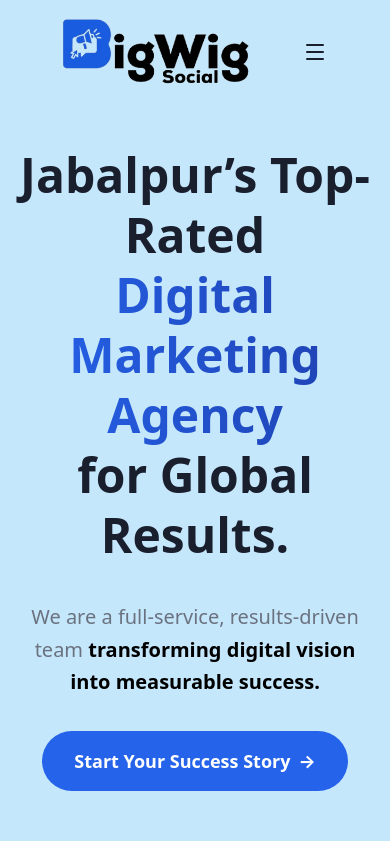
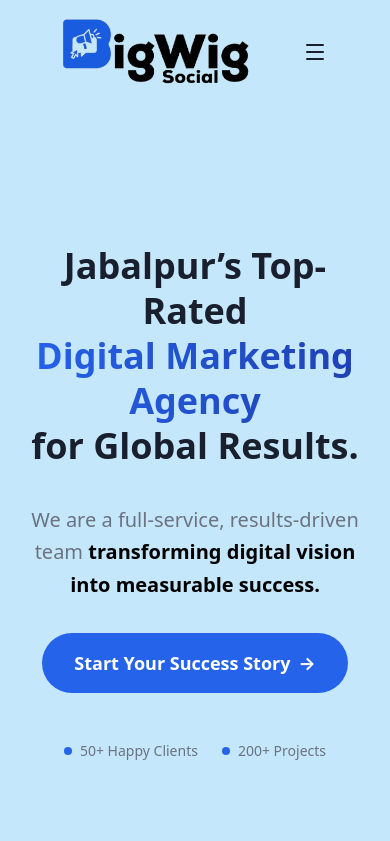
Before and after one commit to shubhworks/bigwigsocial, a Next.js app in the folder apps/frontend/: page / in a window 390 px wide. Shown: the top 841 px of the page. Built offline with nearby package versions, Linux system fonts and the light colour scheme.

Commit message:
size decresead a little

```diff
--- a/apps/frontend/components/hero.tsx
+++ b/apps/frontend/components/hero.tsx
@@ -44,7 +44,7 @@ export default function Hero() {
           {/* Left Content */}
           <div className="space-y-8 animate-slide-in-up">
             <div className="space-y-4">
-              <h1 className="text-5xl text-center md:text-left md:text-6xl lg:text-7xl font-bold leading-tight text-[var(--color-text-primary)]">
+              <h1 className="text-4xl text-center md:text-left md:text-6xl lg:text-7xl font-bold leading-tight text-[var(--color-text-primary)]">
                 Jabalpur’s Top-Rated
                 <span className="block text-transparent bg-clip-text bg-gradient-to-r from-[var(--color-accent)] to-[var(--color-accent-dark)]">
                   Digital Marketing Agency
```
